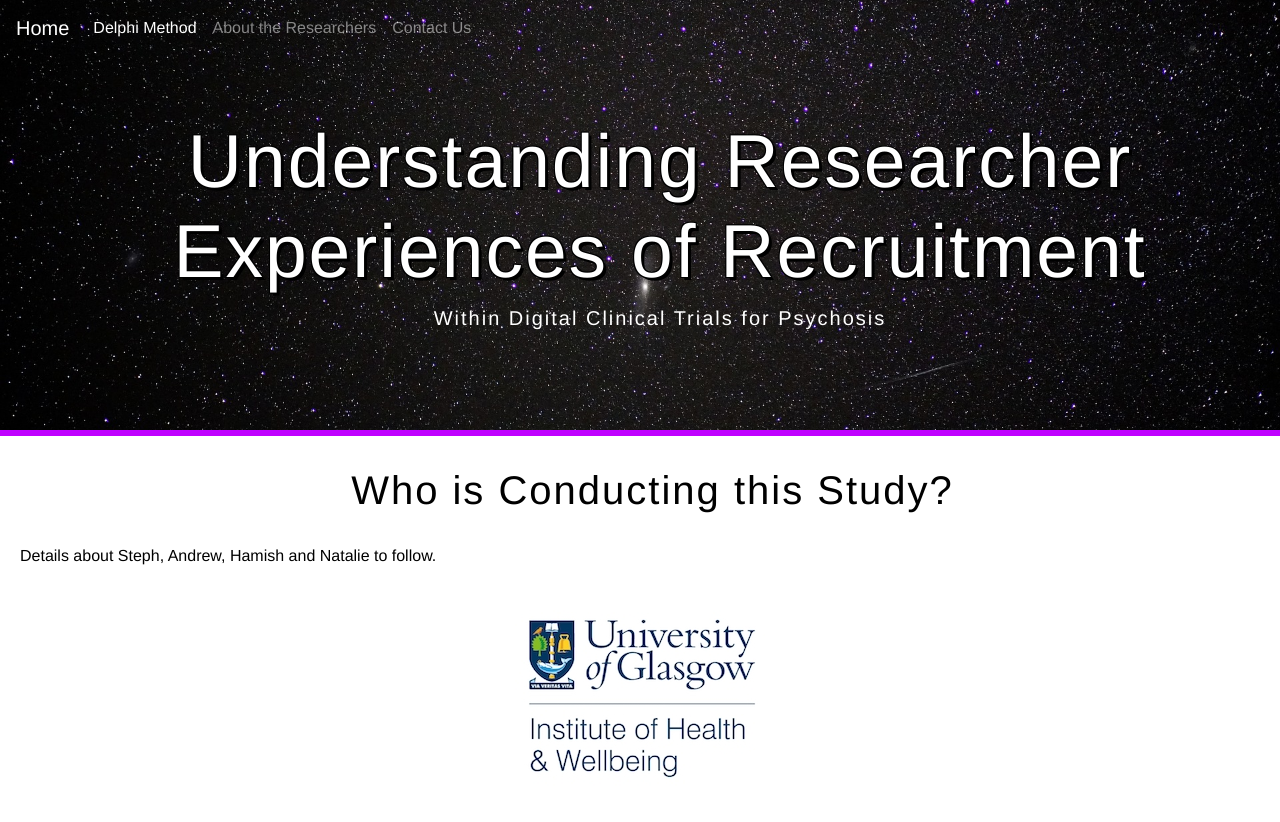
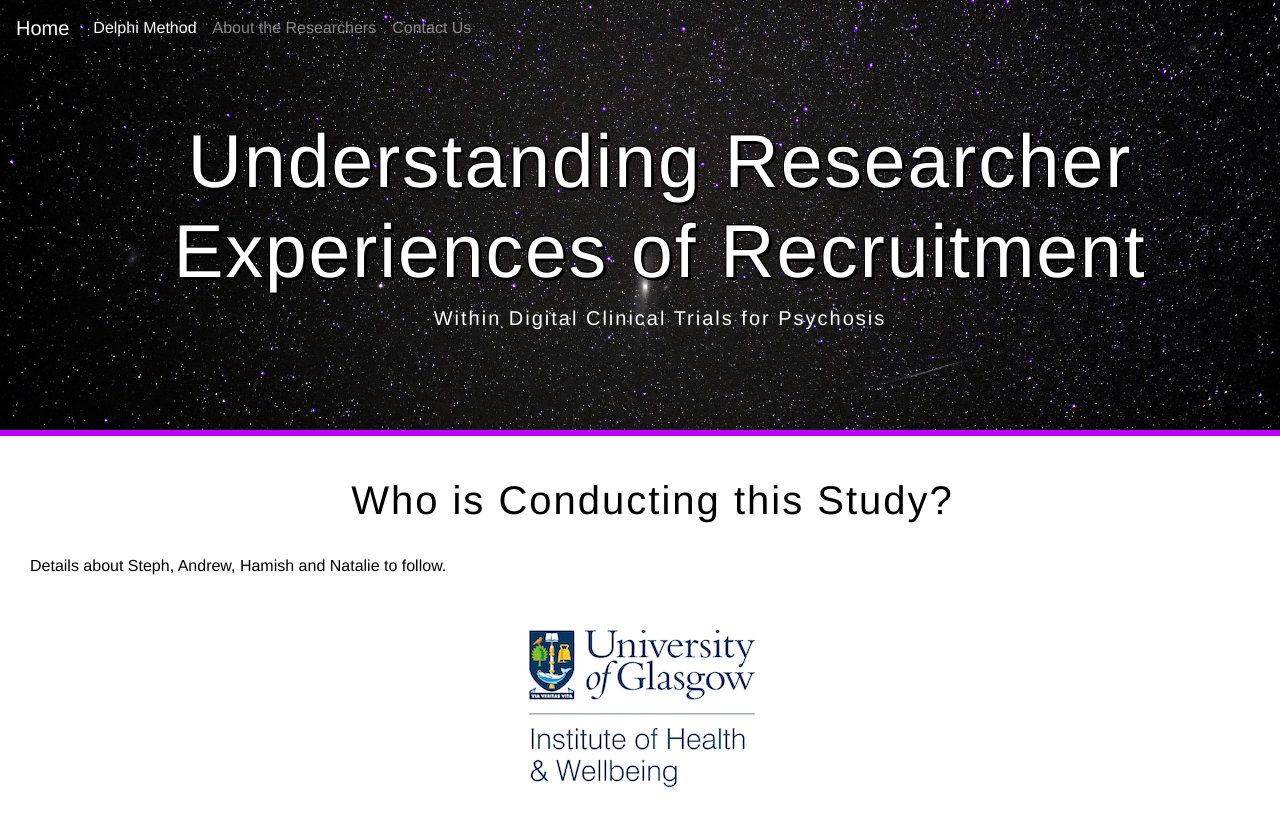
Before and after one commit to sallan2/delphi, a plain HTML site: page about.html in a window 1280 px wide. Drawn offline with nearby package versions, Linux system fonts and the light colour scheme; a web font is replaced by a local one.

Commit message:
changed div

```diff
--- a/about.html
+++ b/about.html
@@ -48,13 +48,10 @@
       <div class="col-sm">
 
         <h3 id="show_link"> Who is Conducting this Study? </h3>
-        <div align="center" class="image_container">
-          <div class="showimages">
+
 
 <p>Details about Steph, Andrew, Hamish and Natalie to follow.</p>
 
-        </div>
-      </div>
 
     </div>
   </div>
--- a/stylesheet.css
+++ b/stylesheet.css
@@ -42,9 +42,8 @@ h3 {
 }
 
 p {
-/**  text-align: center; **/
 color: black;
-text-align: left;
+
 
 }
 
@@ -118,7 +117,8 @@ img {
 }
 
 .whatson {
-  padding: 10px;
+  padding: 20px;
+  text-align: left;
 }
 
 .contact {
```
Also changed, not shown: contact.html (+2 -4 lines), delphi.html (+2 -4 lines), index.html (+0 -5 lines).
